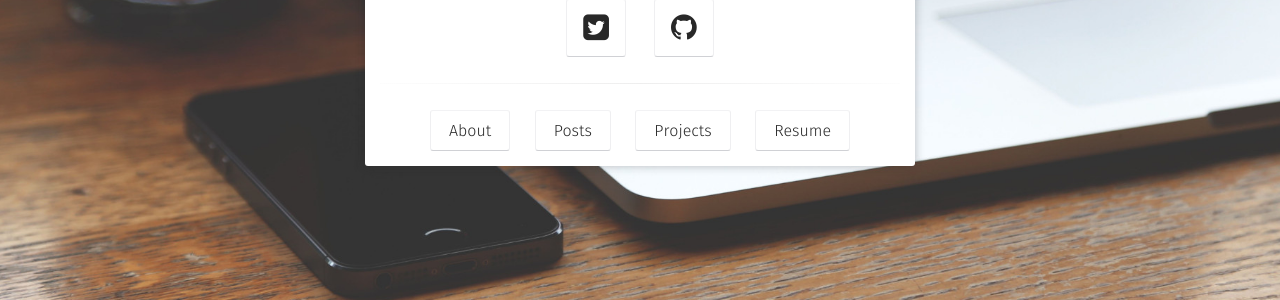
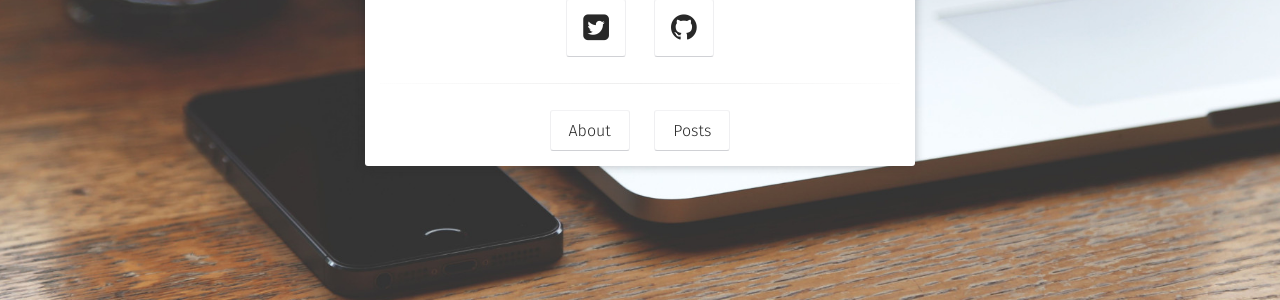
Before and after one commit to loginakhil/loginakhil.github.io, a Jekyll site: the page built from index.html, in a window 1280 px wide. Shown: the part 520-820 px from the top of the page. Built offline with Jekyll 4.4.1, drawn with Linux system fonts in a browser that asks for light colours; some web fonts are replaced.

```diff
--- a/_config.yml
+++ b/_config.yml
@@ -9,6 +9,10 @@ background:         'assets/img/placeholder-big.jpg'
 tiled_bg:           false   # Set this true if you want to tile your background image, otherwise it will be covered
 locale:             en_US
 url:                https://loginakhil.github.io/blog
+posts:
+  - url: /templating-docker-compose.md
+    title: Templating in docker compose files
+
 
 # Jekyll
 permalink:          /:title/
--- a/_includes/meta.html
+++ b/_includes/meta.html
@@ -8,8 +8,8 @@
     <a href="https://twitter.com/intent/tweet?text={{ site.url }}{{ page.url }}" title="Share on Twitter" class="tag">
         <span class="term"><i class="fa fa-twitter-square"></i> Tweet</span>
     </a>
-    <a href="https://plus.google.com/share?url={{ site.url }}{{ page.url }}" title="Share on Google+" class="tag">
+    <!-- <a href="https://plus.google.com/share?url={{ site.url }}{{ page.url }}" title="Share on Google+" class="tag">
             <span class="term"><i class="fa fa-google-plus-square"></i> +1</span>
-    </a>
+    </a> -->
 </span>
 <div style="clear:both"></div>
--- a/_layouts/home.html
+++ b/_layouts/home.html
@@ -38,12 +38,12 @@ layout: compress
                          <a class="btn zoombtn" href="{{ site.url }}/posts">
                          Posts
                          </a>
-                         <a class="btn zoombtn" href="{{ site.url }}/projects">
+                         <!-- <a class="btn zoombtn" href="{{ site.url }}/projects">
                          Projects
-                         </a>
-                         <a class="btn zoombtn" href="{{ site.url }}/about/resume.html">
+                         </a> -->
+                         <!-- <a class="btn zoombtn" href="{{ site.url }}/about/resume.html">
                          Resume
-                         </a>
+                         </a> -->
                  </h3>
             </div>
         </div>
```
Also changed, not shown: posts/index.md (+0 -2 lines).
